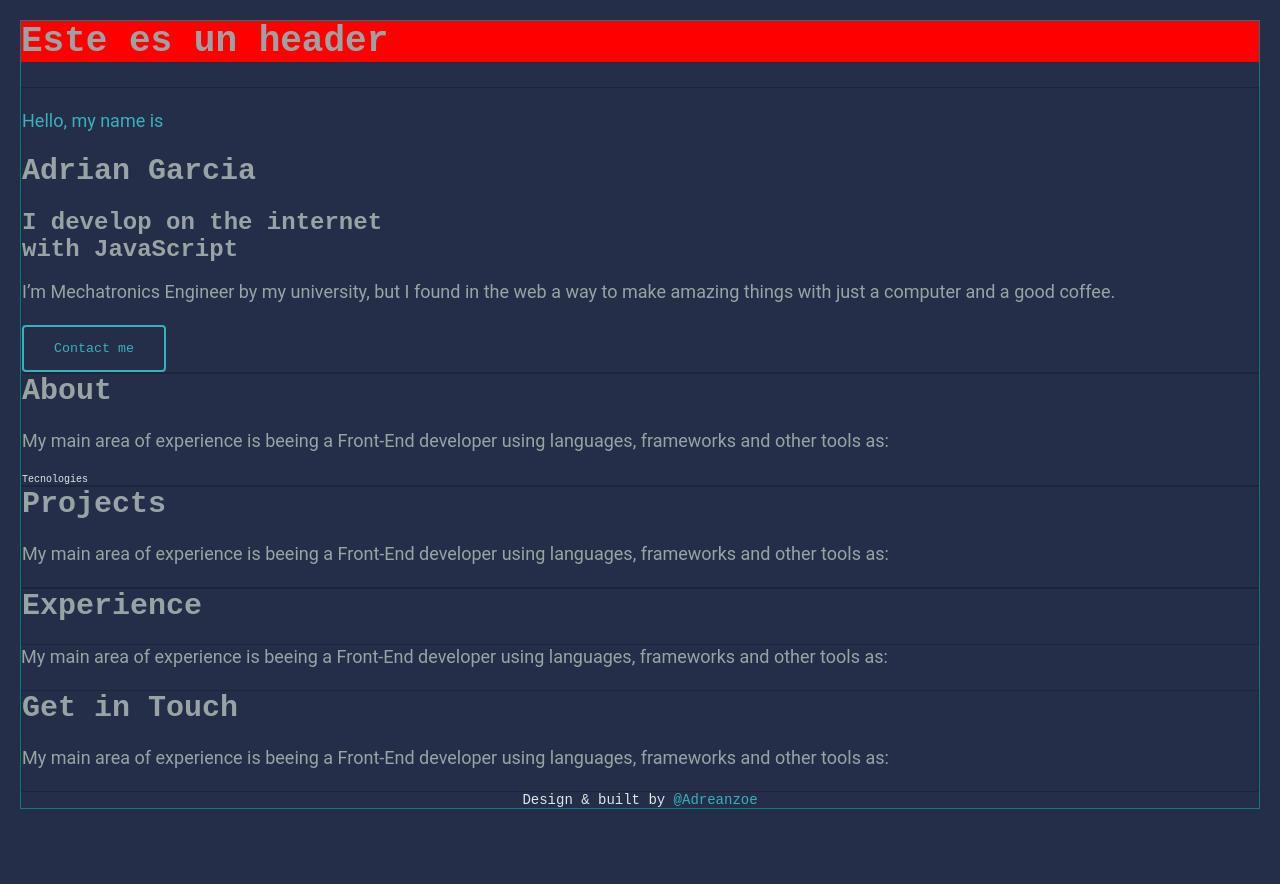
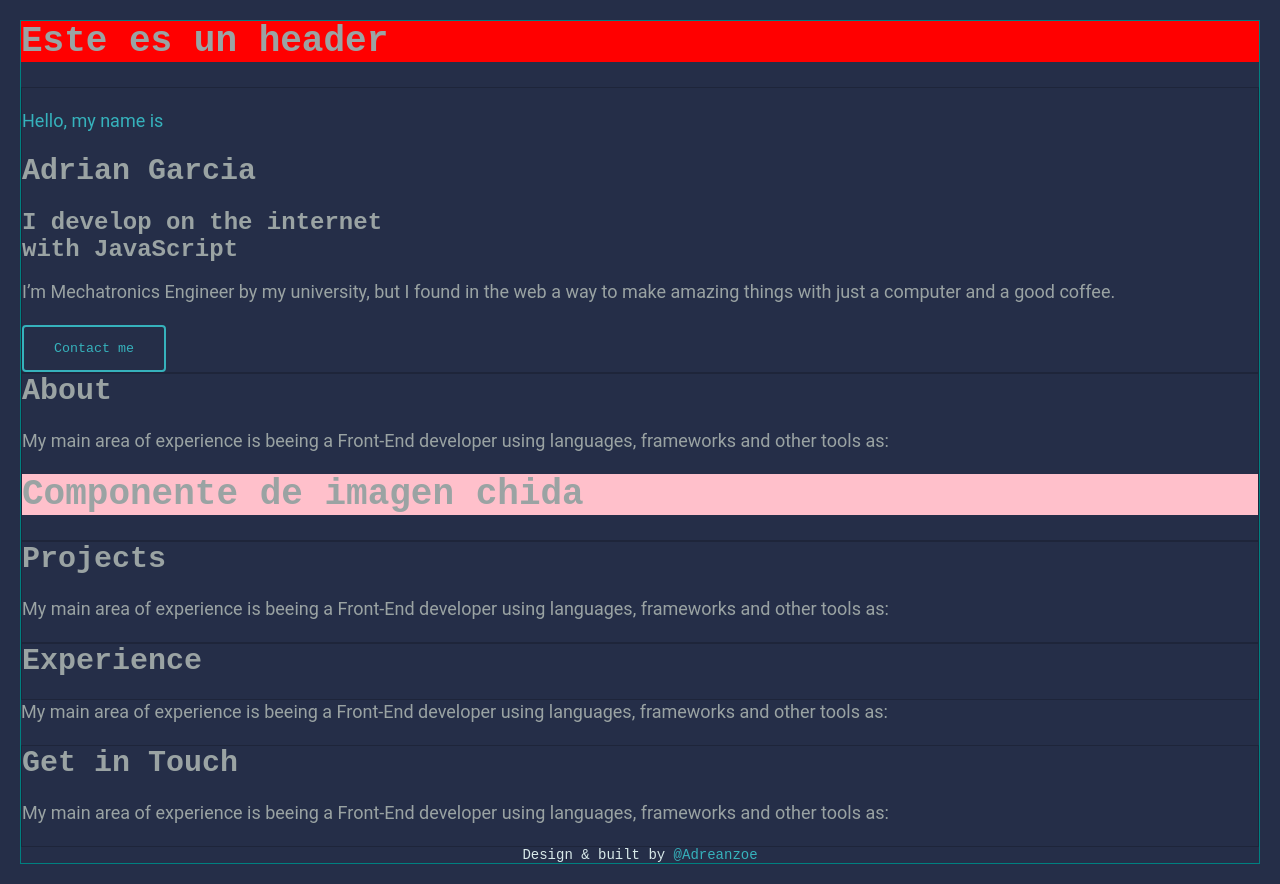
Before and after one commit to garciasaaib/adranuz.com, a React app: page / in a window 1280 px wide. Before the commit the page ends 829 px from the top, so only its background shows below. Built offline with nearby package versions, Linux system fonts and the light colour scheme.

Commit message:
content example
This is an example of what should have every section

```diff
--- a/src/GlobalStyle.js
+++ b/src/GlobalStyle.js
@@ -84,9 +84,14 @@ button {
   color: var(--color-primary);
   cursor: pointer;
   font-family: var(--font3);
+  outline: none;
 }
 button:hover {
   background: var(--color-hover);
+}
+button:active {
+  /* background: var(--color-hover); */
+  color: var(---color-text2)
 }
 img {
   width: 100%;
--- /dev/null
+++ b/src/components/media/Profile.js
@@ -0,0 +1,18 @@
+import React from "react"
+import styled from 'styled-components'
+
+
+const ProfileStyled = styled.div`
+  margin: auto;
+  background-color: pink;
+`
+
+function Profile() {
+  return (
+    <ProfileStyled>
+      <h1>Componente de imagen chida</h1>
+    </ProfileStyled>
+  )
+}
+
+export default Profile
--- a/src/templates/Content.js
+++ b/src/templates/Content.js
@@ -1,6 +1,7 @@
 import React  from "react"
 import styled from "styled-components"
 import Section from "../components/sections/Section"
+import Profile from "../components/media/Profile"
 
 const ContentStyled = styled.div`
   margin: auto;
@@ -18,7 +19,9 @@ function Content() {
       </Section>
       <Section title="About">
         <p>My main area of experience is beeing a Front-End developer using languages, frameworks and other tools as:</p>
-        <div>Tecnologies</div>
+        <div>
+          <Profile />
+        </div>
       </Section>
       <Section title="Projects">
         <p>My main area of experience is beeing a Front-End developer using languages, frameworks and other tools as:</p>
```
Also changed, not shown: src/components/iconLink/Small.js (deleted, +0 -18 lines).
